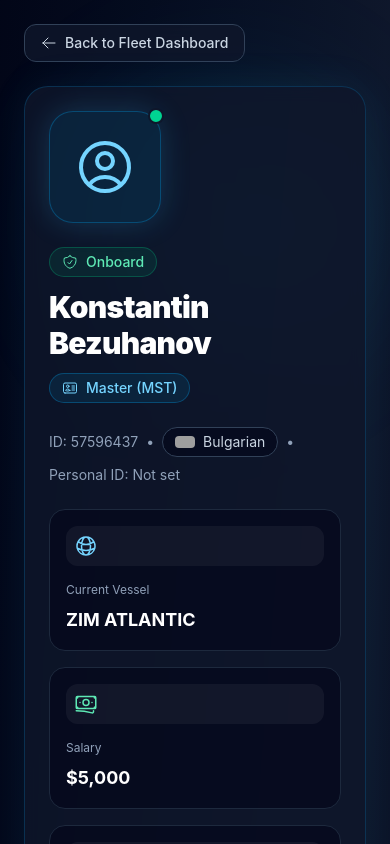
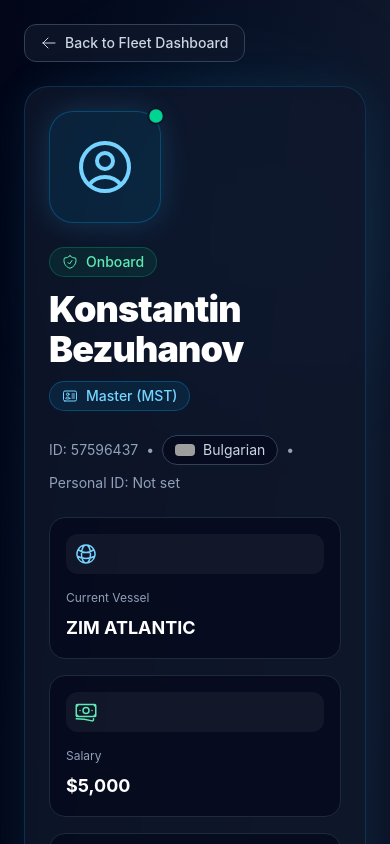
Before and after one commit to s-yordanova/maritime-fleet-dashboard, a React (Vite) app: page /crew-profile in a window 390 px wide. Shown: the top 844 px of the page. Built offline with nearby package versions, Linux system fonts and the light colour scheme; grey boxes are pictures that could not be loaded.

Commit message:
motion on hero section

```diff
--- a/src/components/crew/CrewHero.tsx
+++ b/src/components/crew/CrewHero.tsx
@@ -19,11 +19,29 @@ export function CrewHero() {
       <div className="flex flex-col gap-6">
         <div className="flex flex-col gap-6 xl:flex-row xl:items-center xl:justify-between">
           <div className="flex flex-col items-start gap-6 md:flex-row md:items-center">
-            <div className="relative flex h-28 w-28 shrink-0 items-center justify-center rounded-3xl border border-sky-500/30 bg-sky-500/10 text-sky-300 shadow-[0_0_30px_rgba(56,189,248,0.2)]">
+            <motion.div
+              initial={{ opacity: 0, scale: 0.85 }}
+              animate={{ opacity: 1, scale: 1 }}
+              transition={{
+                duration: 0.5,
+                type: "spring",
+                stiffness: 120,
+              }}
+              className="relative flex h-28 w-28 shrink-0 items-center justify-center rounded-3xl border border-sky-500/30 bg-sky-500/10 text-sky-300 shadow-[0_0_30px_rgba(56,189,248,0.2)]"
+            >
               <UserCircleIcon className="h-16 w-16" />
 
-              <span className="absolute -right-1 -top-1 h-4 w-4 rounded-full border-2 border-slate-900 bg-emerald-400" />
-            </div>
+              <motion.span
+                className="absolute -right-1 -top-1 h-4 w-4 rounded-full border-2 border-slate-900 bg-emerald-400"
+                animate={{
+                  scale: [1, 1.2, 1],
+                }}
+                transition={{
+                  duration: 2,
+                  repeat: Infinity,
+                }}
+              />
+            </motion.div>
 
             <div>
               <div className="mb-3 inline-flex items-center gap-2 rounded-full border border-emerald-500/30 bg-emerald-500/10 px-3 py-1 text-sm font-medium text-emerald-300">
@@ -31,9 +49,14 @@ export function CrewHero() {
                 {crewProfile.status}
               </div>
 
-              <h1 className="text-3xl font-black tracking-tight text-white md:text-4xl">
+              <motion.h1
+                initial={{ opacity: 0, x: -20 }}
+                animate={{ opacity: 1, x: 0 }}
+                transition={{ delay: 0.15, duration: 0.4 }}
+                className="text-4xl font-black tracking-tight text-white"
+              >
                 {crewProfile.name}
-              </h1>
+              </motion.h1>
 
               <div className="mt-3 flex flex-wrap items-center gap-3 text-sm">
                 <span className="inline-flex items-center gap-2 rounded-full border border-sky-500/30 bg-sky-500/10 px-3 py-1 font-medium text-sky-300">
```
